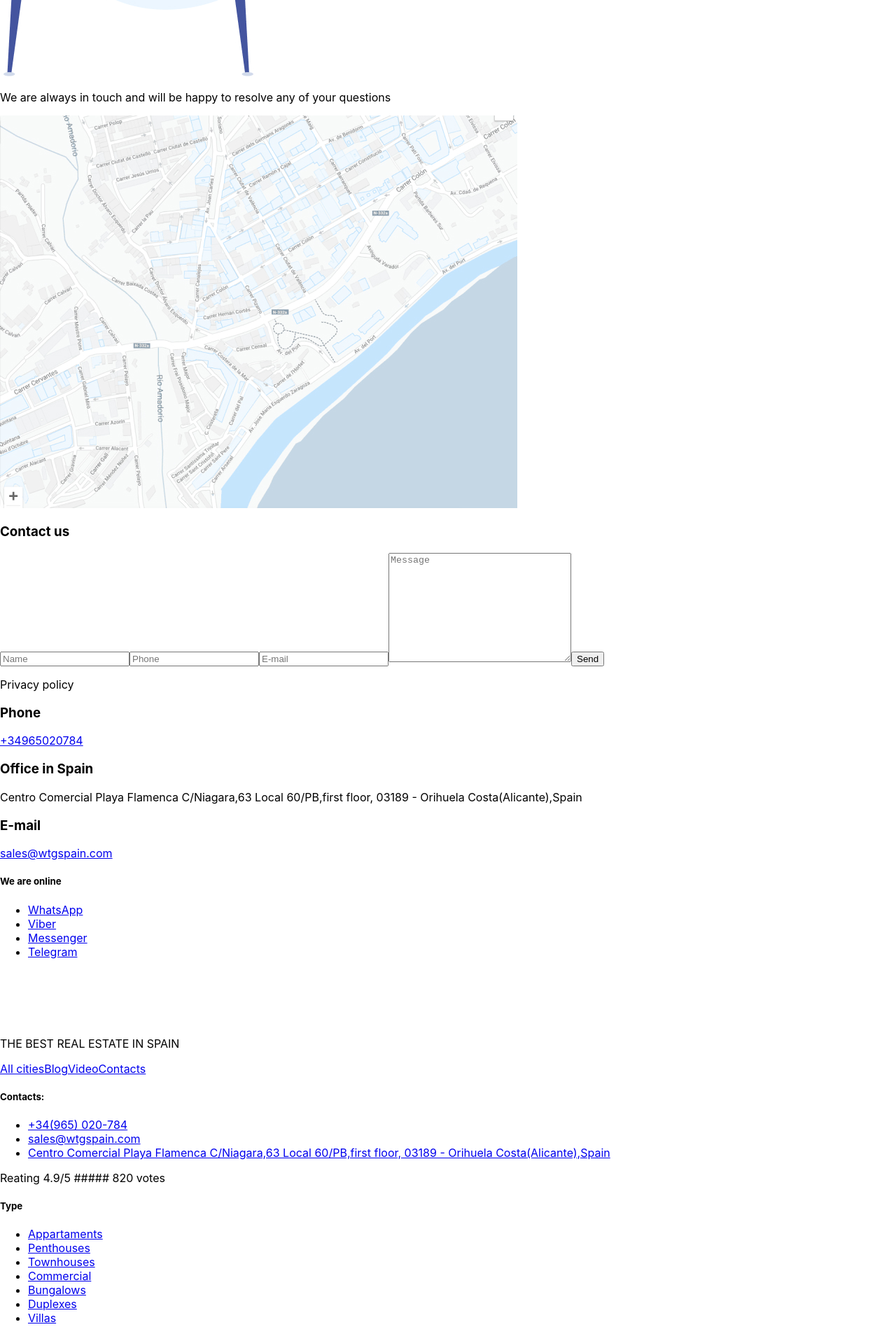
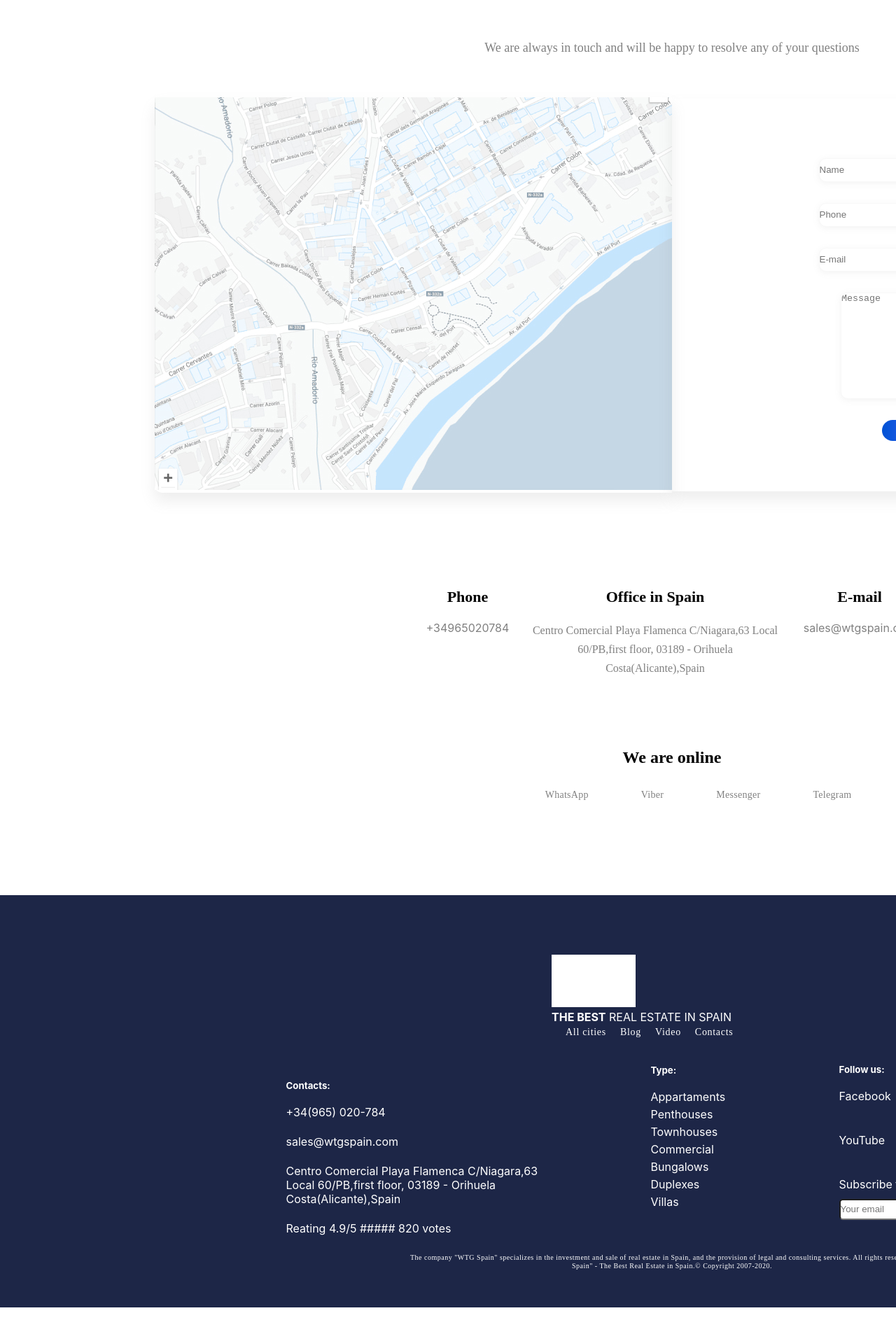
Before and after one commit to Solomii/hw-css-modules, a React (Create React App) app: page / in a window 1280 px wide. Shown: the part 580-2496 px from the top of the page at 70% size. After the commit the page ends 2448 px from the top, so only its background shows below. Built offline with nearby package versions, Linux system fonts and the light colour scheme.

Commit message:
[#0] Work in progress

```diff
--- a/src/components/Footer/Footer.jsx
+++ b/src/components/Footer/Footer.jsx
@@ -1,34 +1,35 @@
 /* eslint-disable jsx-a11y/anchor-is-valid */
 import React from "react";
 
+import "../Styles/Footer.scss"
+
 export const Footer = () => {
   return (
-    <footer>
-      <section>
-        <img  src={require("../../img/logo_footer.jpg")} alt="Footer Logo" />
-        <p>THE BEST REAL ESTATE IN SPAIN</p>
-      </section>
-      <section>
-        <div>
+    <footer className="footer">
+      <section className="footer__section__one">
+        <div className="footer__section__one__box__logo">
+          <img src={require("../../img/logo_footer.jpg")} alt="Footer Logo" />
+          <p> <span>THE BEST</span> REAL ESTATE IN SPAIN</p>
+        </div>
+         <div className="footer__menu">
           <a href="#">All cities</a>
           <a href="#">Blog</a>
           <a href="#">Video</a>
           <a href="#">Contacts</a>
         </div>
-        <div>
-          <div>
+      </section>
+      <section className="footer__section__two">
+        <div className="footer__section__two__contact">
            <h5>Contacts:</h5>
             <ul>
               <li><a href="#">+34(965) 020-784</a></li>
               <li><a href="#">sales@wtgspain.com</a></li>
-              <li><a href="#">Centro Comercial Playa Flamenca C/Niagara,63 Local 60/PB,first floor, 03189 - Orihuela Costa(Alicante),Spain</a></li>
+              <li><a href="#"className>Centro Comercial Playa Flamenca C/Niagara,63 Local 60/PB,first floor, 03189 - Orihuela Costa(Alicante),Spain</a></li>
             </ul>
-            <div>
               <p>Reating 4.9/5 ##### 820 votes</p>
         </div>
-          </div>
-          <div>
-            <h5>Type</h5>
+        <div className="footer__section__two__type">
+            <h5>Type:</h5>
             <ul>
               <li><a href="#">Appartaments</a></li>
               <li><a href="#">Penthouses</a></li>
@@ -39,9 +40,9 @@ export const Footer = () => {
               <li> <a href="#">Villas</a></li>
             </ul>
         </div>
-          <div>
+        <div className="footer__section__two__sotial__medias">
             <h5>Follow us:</h5>
-            <div>
+            <div className="footer__box__sotial__media">
               <a href="#">Facebook</a>
               <a href="#">Linkedin</a>
               <a href="#">YouTube</a>
@@ -49,14 +50,14 @@ export const Footer = () => {
           </div>
           <div>
             <form action="">
+              <p>Subscribe to new objects?</p>
               <input type="text" placeholder="Your email" />
               <button>Subscribe</button>
             </form>
           </div>
         </div>
-        </div>
       </section>
-      <section>
+      <section className="footer__section__bottom">
         <p>The company "WTG Spain" specializes in the investment and sale of real estate in Spain, and the provision of legal and consulting services.
           All rights reserved."WTG Spain" - The Best Real Estate in Spain.© Copyright 2007-2020.
         </p>
--- a/src/components/Main/Main.jsx
+++ b/src/components/Main/Main.jsx
@@ -2,27 +2,30 @@
 /* eslint-disable jsx-a11y/heading-has-content */
 import React from "react";
 
+import "../Styles/Main.scss"
+
 export const Main = () => {
   return (
-    <main>
-      <section>
+    <main className="main">
+      <section className="main__section__one">
         <div>
           <h3>WTG SPAIN</h3>
-          <h2>Do you need some help?</h2>
+          <h2>Do you need <span>some help</span>?</h2>
           <p>Contact us right now and our team will do eveereything to help you</p>
           <button>Contact us</button>
         </div>
-        <div>
+        <div className="main__section__one__picture">
           <img src={require("../../img/contact svg.jpg")} alt="woman" />
         </div>
       </section>
-      <section>
-        <p>We are always in touch and will be happy to resolve any of your questions</p>
+      <section className="main__section__two">
+        <h4>We are always in touch and will be happy to resolve any of your questions</h4>
         <div>
-          <div>
+          <div className="main__box__contact__map">
+          <div className="main__box__map">
             <img src={require("../../img/Screen Shot 2020-03-05 at 11.53 1.jpg")} alt="map" />
           </div>
-          <div>
+          <div className="main__box__contact">
             <h3>Contact us</h3>
             <form action="">
               <input type="text" placeholder="Name" />
@@ -32,25 +35,26 @@ export const Main = () => {
               <button>Send</button>
             </form>
             <p>Privacy policy</p>
+            </div>
           </div>
         </div>
       </section>
-      <section>
-        <div>
-          <div>
+      <section className="main__section__three">
+        <div className="main__contact__box__one">
+          <div className="main__contact__phone">
             <h3>Phone</h3>
             <a href="#">+34965020784</a>
           </div>
-          <div>
+          <div className="main__contact__office__address">
             <h3>Office in Spain</h3>
             <p>Centro Comercial Playa Flamenca C/Niagara,63 Local 60/PB,first floor, 03189 - Orihuela Costa(Alicante),Spain</p>
           </div>
-          <div>
+          <div className="main__contact__office__email">
             <h3>E-mail</h3>
             <a href="#">sales@wtgspain.com</a>
           </div>
         </div>
-        <div>
+        <div className="main__contact__box__two">
           <h5>We are online</h5>
           <div>
             <ul>
--- /dev/null
+++ b/src/components/Styles/Footer.scss
@@ -0,0 +1,135 @@
+@import "../Variables/Variables.scss";
+
+.footer {
+  width: 1920px;
+  height: 589px;
+  display: flex;
+  flex-direction: column;
+  align-items: center;
+  justify-content: center;
+  background: $blueColor;
+  color: $whiteColor;
+
+  a {
+    text-decoration: none;
+    color: $whiteColor;
+  }
+
+  .footer__section__one {
+    margin-top: 51px;
+
+    .footer__sectin__one__box__logo {
+      width: 291px;
+      height: 139px;
+      margin-right: 157px;
+    }
+
+    span {
+      font-weight: bold;
+    }
+
+    .footer__menu {
+      width: 344px;
+      height: 17px;
+
+      a {
+        font-family: "Montserrat";
+        font-style: normal;
+        font-weight: 500;
+        font-size: 14px;
+        line-height: 17px;
+        letter-spacing: 0.05em;
+        margin-left: 20px;
+      }
+    }
+  }
+
+  .footer__section__two {
+    display: flex;
+    justify-content: center;
+    align-items: center;
+    flex-direction: row;
+    margin-bottom: 53px;
+    margin-top: 40px;
+
+    h5 {
+      margin-bottom: 20px;
+    }
+
+    .footer__section__two__contact {
+      width: 364px;
+      height: 171px;
+      margin-right: 157px;
+      ul {
+        list-style: none;
+      }
+
+      li {
+        margin-bottom: 22px;
+      }
+    }
+
+    .footer__section__two__type {
+      width: 112px;
+      height: 215px;
+      margin-right: 157px;
+      ul {
+        list-style: none;
+      }
+
+      li {
+        margin-bottom: 5px;
+      }
+    }
+
+    .footer__section__two__sotial__medias {
+      width: 313px;
+      height: 218px;
+
+      .footer__box__sotial__media {
+        display: grid;
+        grid-template-columns: auto auto;
+      }
+
+      a {
+        margin-bottom: 43px;
+      }
+
+      p {
+        margin-bottom: 11px;
+      }
+
+      input {
+        width: 213px;
+        height: 30px;
+        border-radius: 5px 0px 0px 5px;
+      }
+
+      button {
+        background: linear-gradient(
+          90deg,
+          #0052d4 0%,
+          #4364f7 50%,
+          #6fb1fc 100%
+        );
+        border-radius: 0px 5px 5px 0px;
+        width: 80px;
+        height: 30px;
+        border: none;
+      }
+    }
+  }
+
+  .footer__section__bottom p {
+    width: 769px;
+    height: 24px;
+    margin-bottom: 20px;
+    font-family: "Montserrat";
+    font-style: normal;
+    font-weight: 500;
+    font-size: 10px;
+    line-height: 12px;
+    text-align: center;
+    letter-spacing: 0.05em;
+  }
+}
--- a/src/components/Styles/Header.scss
+++ b/src/components/Styles/Header.scss
@@ -1,21 +1,32 @@
-$darkBlueColor: rgba(10, 0, 67, 1);
+@import "../Variables/Variables.scss";
+
 .header {
-  width: 1920px;
-  height: 60px;
+  height: 94px;
 
   .header__section__one {
     background: $darkBlueColor;
     display: flex;
-    justify-content: space-between;
+    justify-content: space-around;
+    align-items: center;
+    height: 34px;
+
+    a {
+      color: $whiteColor;
+      text-decoration: none;
+    }
   }
 
   .header__section__two {
     display: flex;
-    justify-content: space-between;
-  }
+    justify-content: space-around;
+    height: 60px;
+    align-items: center;
 
-  .header__menu__navigation__ul {
-    display: flex;
-    flex-direction: row;
+    ul {
+      list-style: none;
+      $blackColor: rgba(0, 0, 0, 1);
+      display: flex;
+      flex-direction: row;
+    }
   }
 }
--- /dev/null
+++ b/src/components/Styles/Main.scss
@@ -0,0 +1,256 @@
+@import "../Variables/Variables.scss";
+
+.main {
+  display: flex;
+  justify-content: center;
+  align-items: center;
+  flex-direction: column;
+
+  .main__section__one {
+    height: 473px;
+    display: flex;
+    justify-content: space-between;
+    margin-bottom: 70px;
+
+    h3 {
+      font-family: "Montserrat";
+      font-style: normal;
+      font-weight: 600;
+      font-size: 20px;
+      line-height: 24px;
+      margin-top: 130px;
+    }
+
+    h2 {
+      font-family: "Montserrat";
+      font-style: normal;
+      font-weight: 600;
+      font-size: 48px;
+      line-height: 59px;
+    }
+
+    span {
+      font-weight: bold;
+      color: $lightBlueColor;
+    }
+
+    button {
+      margin-top: 20px;
+      width: 226.29px;
+      height: 46px;
+      border: 1px solid #000000;
+      box-sizing: border-box;
+      filter: drop-shadow(0px 2px 10px rgba(99, 99, 99, 0.1));
+      border-radius: 30px;
+    }
+
+    .main__section__one__picture {
+      margin-left: 340px;
+    }
+  }
+
+  .main__section__two {
+    display: flex;
+    flex-direction: column;
+    align-items: center;
+    justify-content: center;
+
+    h4 {
+      font-family: "Montserrat";
+      font-style: normal;
+      font-weight: 500;
+      font-size: 18px;
+      line-height: 22px;
+      color: $grayColor;
+      margin-bottom: 60px;
+    }
+
+    .main__box__contact__map {
+      display: flex;
+      flex-direction: row;
+      justify-content: center;
+      align-items: center;
+
+      .main__box__map {
+        box-shadow: 0px 12px 20px rgba(138, 138, 138, 0.15);
+        border-radius: 10px 0px 0px 10px;
+      }
+
+      .main__box__contact {
+        display: flex;
+        justify-content: center;
+        flex-direction: column;
+        align-items: center;
+        width: 739px;
+        height: 561px;
+        box-shadow: 0px 12px 20px rgba(138, 138, 138, 0.15);
+        border-radius: 0px 10px 10px 0px;
+      }
+
+      h3 {
+        font-family: "Montserrat";
+        font-style: normal;
+        font-weight: 600;
+        font-size: 22px;
+        line-height: 27px;
+        color: #333333;
+        margin-bottom: 40px;
+      }
+
+      form {
+        display: flex;
+        justify-content: center;
+        align-items: center;
+        flex-direction: column;
+      }
+
+      input {
+        width: 320px;
+        height: 34px;
+        border: 1px solid #f8f8f8;
+        box-sizing: border-box;
+        box-shadow: 0px 2px 10px rgba(136, 136, 136, 0.1);
+        border-radius: 10px;
+        margin-bottom: 30px;
+      }
+
+      textarea {
+        border: 1px solid #f8f8f8;
+        box-sizing: border-box;
+        box-shadow: 0px 2px 10px rgba(136, 136, 136, 0.1);
+        border-radius: 10px;
+        margin-bottom: 30px;
+      }
+
+      button {
+        background: linear-gradient(
+          90deg,
+          #0052d4 0%,
+          #4364f7 50%,
+          #6fb1fc 100%
+        );
+        border-radius: 30px;
+        width: 140px;
+        height: 30px;
+        margin-bottom: 40px;
+        border: none;
+        color: $whiteColor;
+        font-family: "Montserrat";
+        font-style: normal;
+        font-weight: 600;
+        font-size: 14px;
+        line-height: 17px;
+      }
+
+      p {
+        font-family: "Montserrat";
+        font-style: normal;
+        font-weight: 400;
+        font-size: 12px;
+        line-height: 15px;
+        text-align: center;
+        color: #b1b1b1;
+      }
+    }
+  }
+
+  .main__section__three {
+    height: 575px;
+    display: flex;
+    justify-content: center;
+    flex-direction: column;
+    align-items: center;
+
+    h3 {
+      font-family: "Montserrat";
+      font-style: normal;
+      font-weight: 600;
+      font-size: 22px;
+      line-height: 27px;
+      color: $blackColor;
+      margin-bottom: 21px;
+    }
+
+    p {
+      font-family: "Montserrat";
+      font-style: normal;
+      font-weight: 400;
+      font-size: 16px;
+      line-height: 27px;
+      text-align: center;
+      color: $grayColor;
+    }
+
+    li {
+      font-family: "Montserrat";
+      font-style: normal;
+      font-weight: 400;
+      font-size: 14px;
+      line-height: 17px;
+      text-align: center;
+      letter-spacing: 0.02em;
+      color: $grayColor;
+    }
+
+    a {
+      color: $grayColor;
+      text-decoration: none;
+    }
+
+    .main__contact__box__one {
+      display: flex;
+      flex-direction: row;
+      text-align: center;
+      margin-bottom: 100px;
+
+      .main__contact__phone {
+        width: 169px;
+        height: 71px;
+        display: flex;
+        flex-direction: column;
+        text-align: center;
+      }
+
+      .main__contact__office__address {
+        width: 367px;
+        height: 129px;
+        display: flex;
+        flex-direction: column;
+        text-align: center;
+      }
+
+      .main__contact__office__email {
+        width: 217px;
+        height: 74px;
+        display: flex;
+        flex-direction: column;
+        text-align: center;
+      }
+    }
+
+    .main__contact__box__two {
+      display: flex;
+      align-items: center;
+      justify-content: center;
+      flex-direction: column;
+
+      h5 {
+        margin-bottom: 30px;
+        font-family: "Montserrat";
+        font-style: normal;
+        font-weight: 600;
+        font-size: 24px;
+        line-height: 29px;
+      }
+
+      ul {
+        display: flex;
+        list-style: none;
+      }
+
+      a {
+        margin-left: 75px;
+      }
+    }
+  }
+}
--- /dev/null
+++ b/src/components/Variables/Variables.scss
@@ -0,0 +1,6 @@
+$darkBlueColor: rgba(10, 0, 67, 1);
+$whiteColor: #fff;
+$lightBlueColor: rgba(43, 102, 250, 1);
+$blackColor: rgba(0, 0, 0, 1);
+$blueColor: rgba(29, 38, 71, 1);
+$grayColor: rgba(129, 129, 129, 1);
--- a/src/index.css
+++ b/src/index.css
@@ -1,3 +1,9 @@
+* {
+  margin: 0px;
+  padding: 0px;
+  box-sizing: border-box;
+}
+
 body {
   margin: 0;
   font-family: -apple-system, BlinkMacSystemFont, 'Segoe UI', 'Roboto', 'Oxygen',
@@ -5,9 +11,14 @@ body {
     sans-serif;
   -webkit-font-smoothing: antialiased;
   -moz-osx-font-smoothing: grayscale;
+  width: 1920px;
 }
 
 code {
   font-family: source-code-pro, Menlo, Monaco, Consolas, 'Courier New',
     monospace;
 }
+
+.App {
+  width: 100%;
+}
```
Lines whose indentation alone changed are shown as unchanged.
